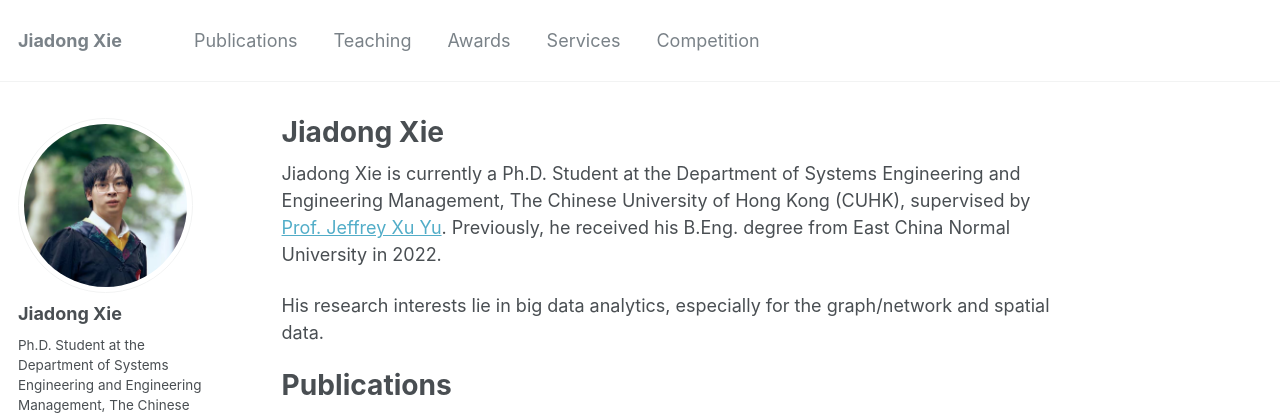
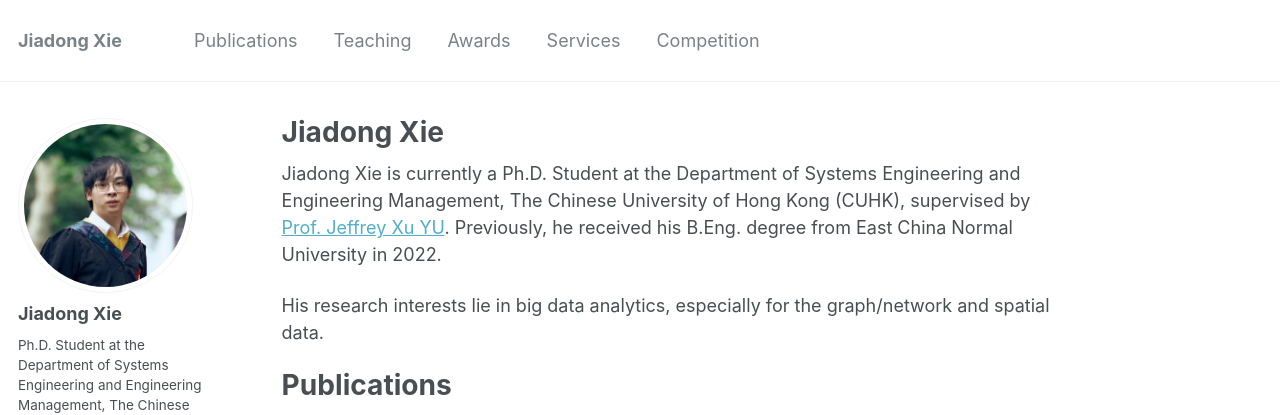
Before and after one commit to Xiejiadong/Xiejiadong.github.io, a Jekyll site: the page built from _pages/about.md, in a window 1280 px wide and 900 px high. Shown: the top 415 px of the window. Built offline with Jekyll 4.4.1, drawn with Linux system fonts in a browser that asks for light colours; some web fonts are replaced.

```diff
--- a/_pages/about.md
+++ b/_pages/about.md
@@ -8,7 +8,7 @@ redirect_from:
   - /about.html
 ---
 
-Jiadong Xie is currently a Ph.D. Student at the Department of Systems Engineering and Engineering Management, The Chinese University of Hong Kong (CUHK), supervised by [Prof. Jeffrey Xu Yu](https://www.se.cuhk.edu.hk/people/academic-staff/prof-yu-xu-jeffrey/).
+Jiadong Xie is currently a Ph.D. Student at the Department of Systems Engineering and Engineering Management, The Chinese University of Hong Kong (CUHK), supervised by [Prof. Jeffrey Xu YU](https://www.se.cuhk.edu.hk/people/academic-staff/prof-yu-xu-jeffrey/).
 Previously, he received his B.Eng. degree from East China Normal University in 2022.
 
 His research interests lie in big data analytics, especially for the graph/network and spatial data.
```
